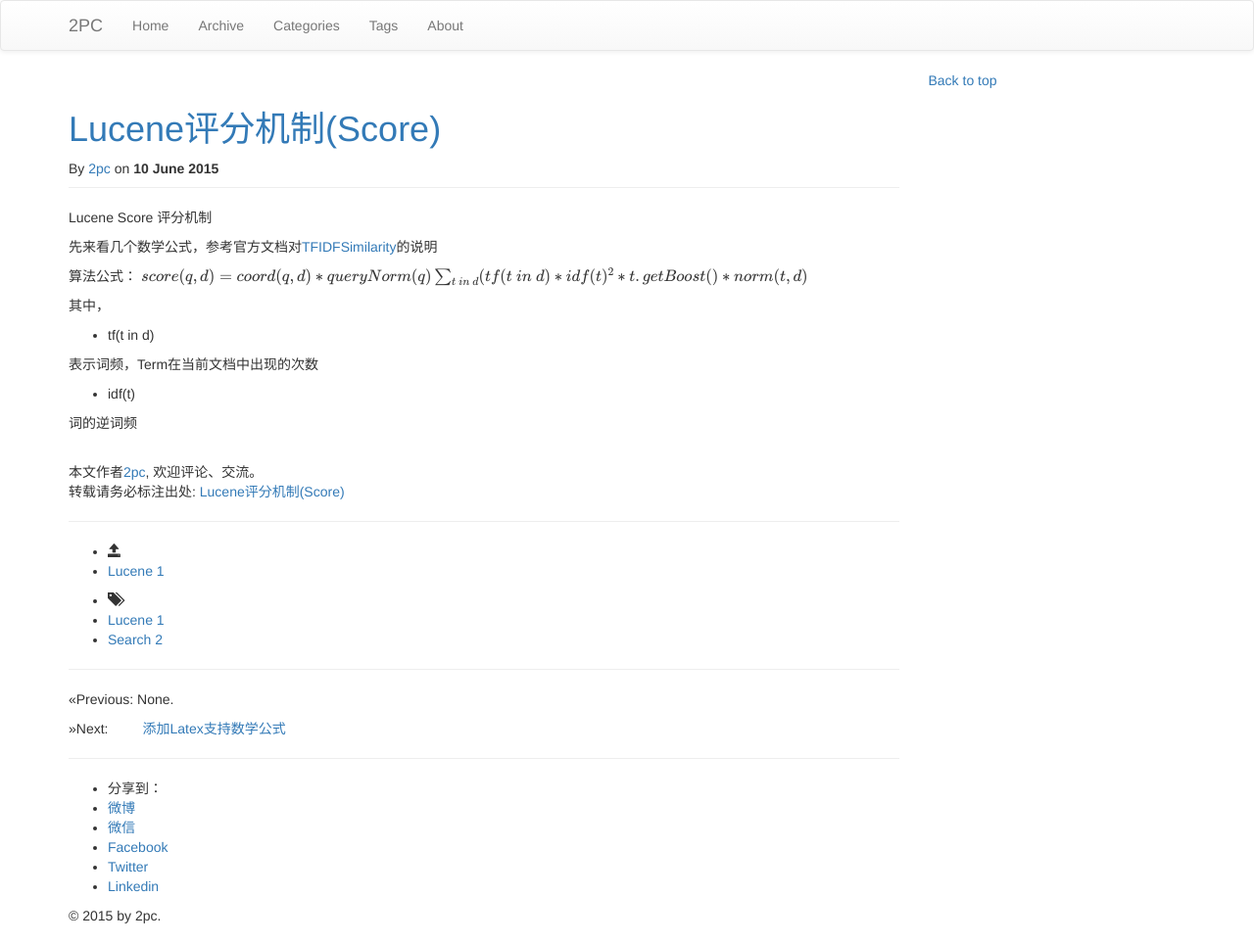
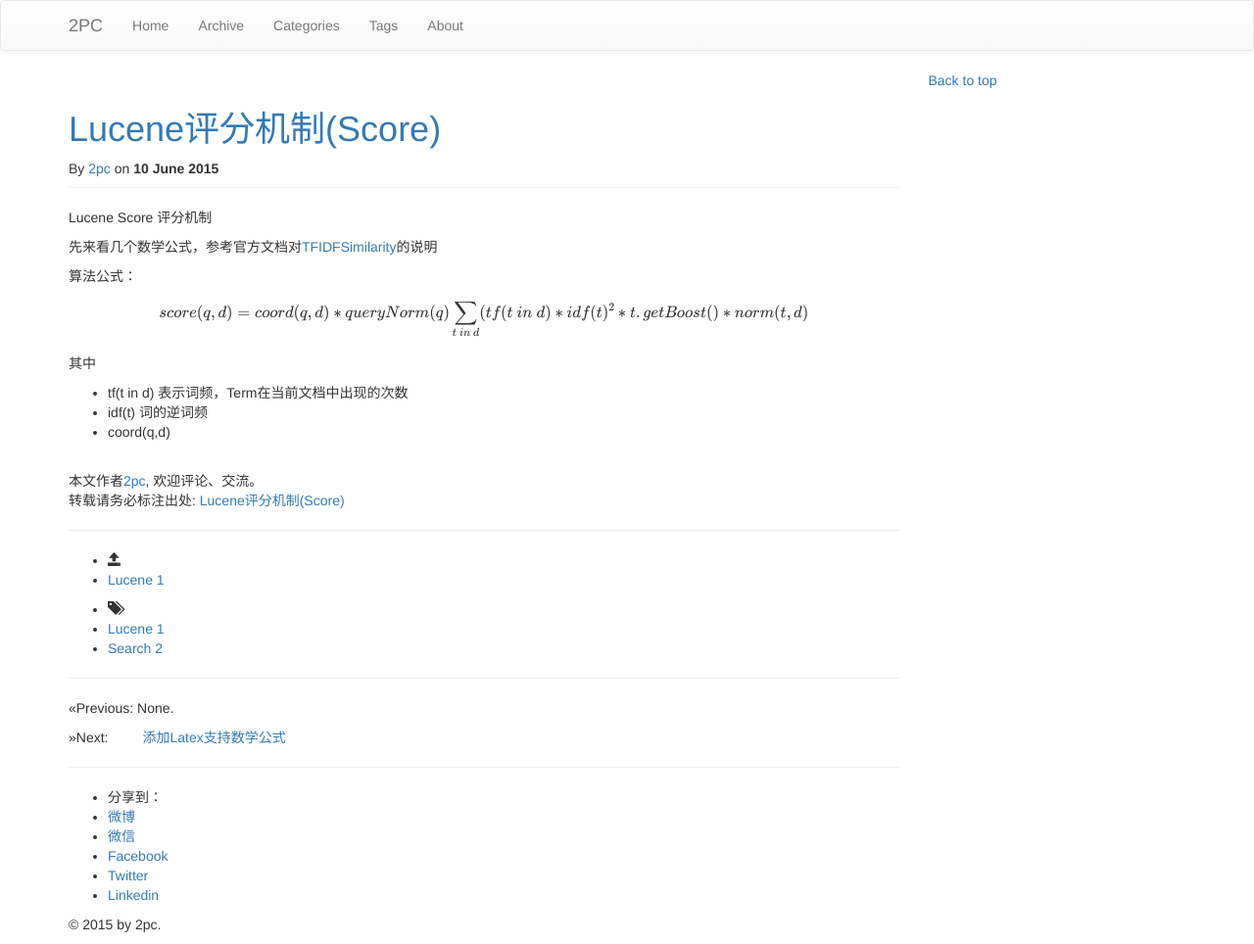
Before and after one commit to luyee/2pc.github.io, a Jekyll site: the page built from _posts/Search/2015-06-10-Lucene-Score.md, in a window 1280 px wide. Shown: the whole page at 98% size. Built offline with Jekyll 4.4.1, drawn with Linux system fonts in a browser that asks for light colours; nearby versions of some CDN libraries; library files that are not in the unit come from our copies; formulas are drawn with MathJax 3; comment, search, counter and statistics services are not loaded.

Commit message:
Update 2015-06-10-Lucene-Score.md

```diff
--- a/_posts/Search/2015-06-10-Lucene-Score.md
+++ b/_posts/Search/2015-06-10-Lucene-Score.md
@@ -11,13 +11,11 @@ Lucene Score 评分机制
 先来看几个数学公式，参考官方文档对[TFIDFSimilarity](http://lucene.apache.org/core/5_3_0/core/org/apache/lucene/search/similarities/TFIDFSimilarity.html)的说明
 
 算法公式：
+
 $$score(q,d)=coord(q,d)*queryNorm(q)\sum_{t\ in\ d }(tf( t\ in\ d )*idf(t)^2*t.getBoost()*norm(t,d)$$
 
-其中，
-*  tf(t in d)
+其中
 
-表示词频，Term在当前文档中出现的次数
-
-* idf(t)
-
-词的逆词频
+*  tf(t in d) 表示词频，Term在当前文档中出现的次数
+* idf(t) 词的逆词频
+* coord(q,d)
```
